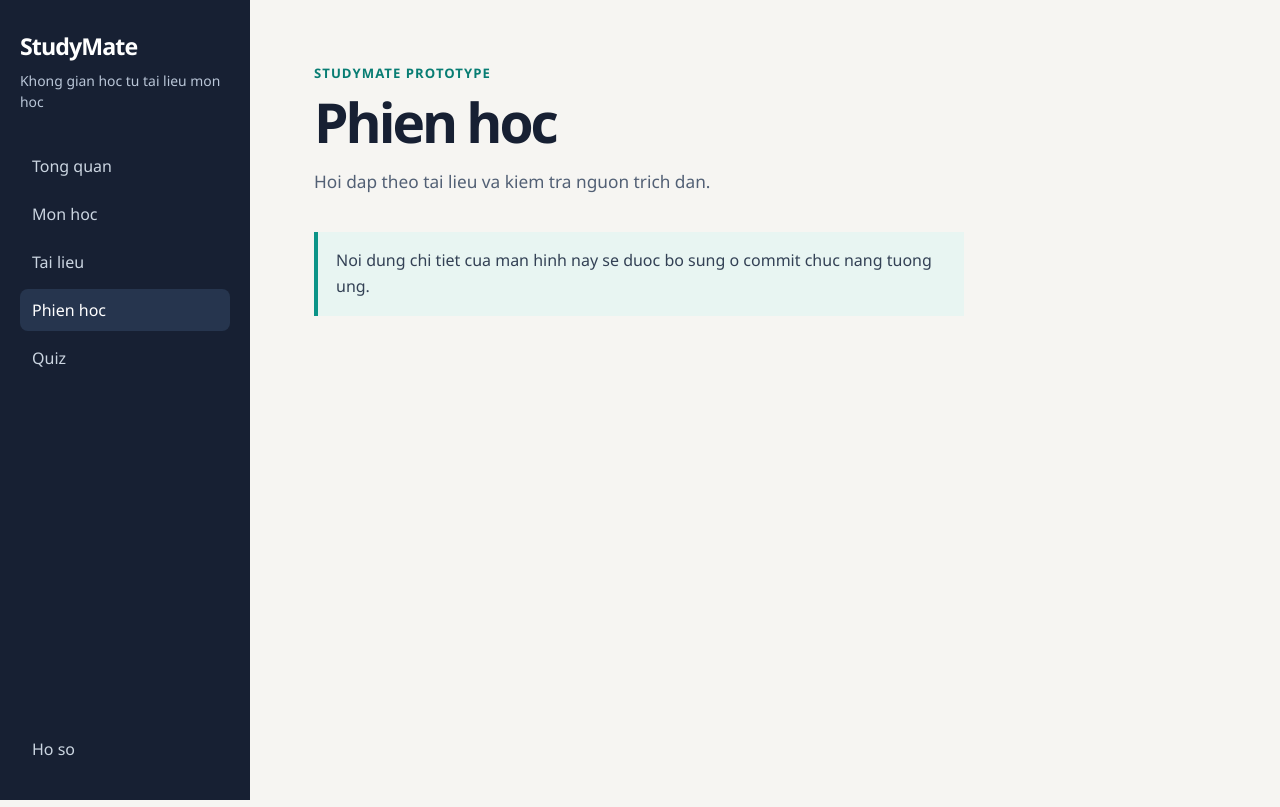
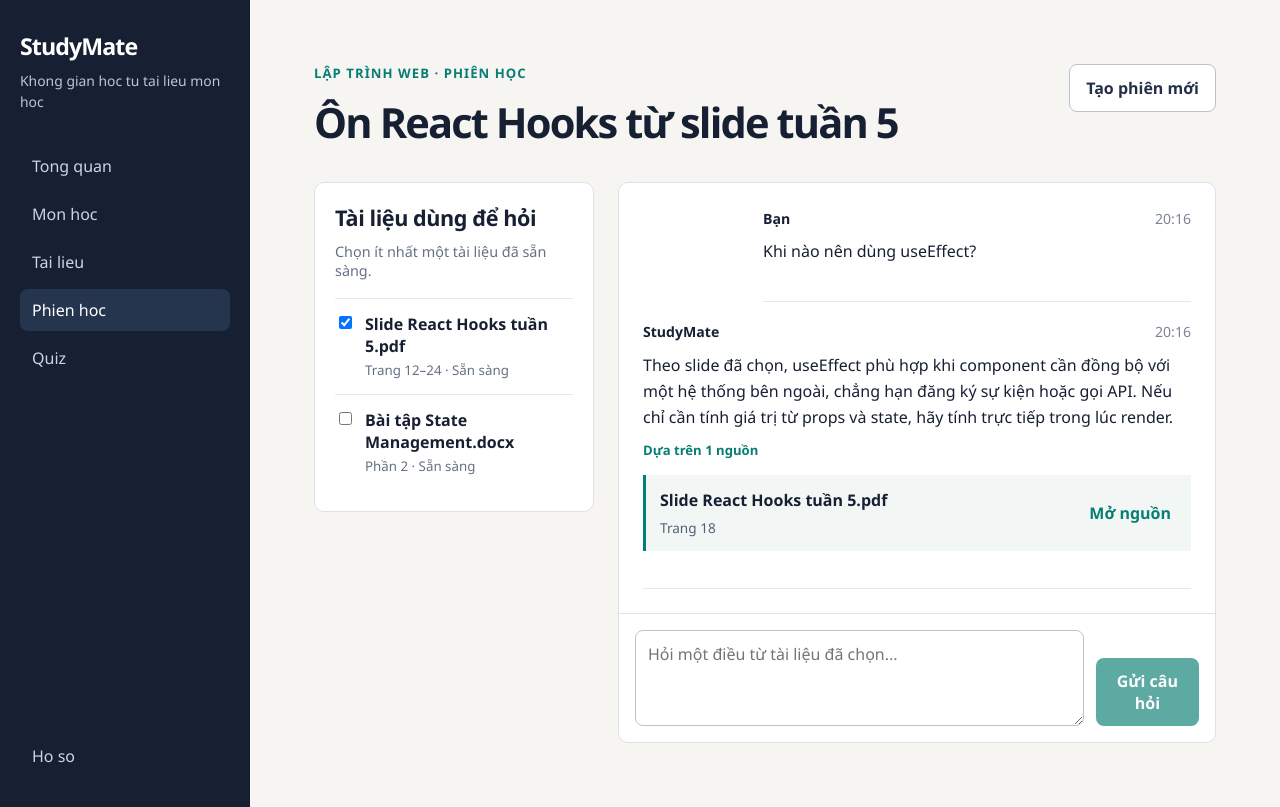
Before and after one commit to duongtran12/studymate-ai-product-development, a React (Vite) app in the folder frontend/: page /study-sessions in a window 1280 px wide. Built offline with nearby package versions, Linux system fonts and the light colour scheme.

Commit message:
feat: add grounded chat interface

```diff
--- a/frontend/src/App.jsx
+++ b/frontend/src/App.jsx
@@ -3,6 +3,7 @@ import AppLayout from "./layouts/AppLayout";
 import CourseOverviewPage from "./pages/CourseOverviewPage";
 import DashboardPage from "./pages/DashboardPage";
 import DocumentLibraryPage from "./pages/DocumentLibraryPage";
+import StudySessionPage from "./pages/StudySessionPage";
 import LoginPage from "./pages/LoginPage";
 import NotFoundPage from "./pages/NotFoundPage";
 import PlaceholderPage from "./pages/PlaceholderPage";
@@ -20,7 +21,8 @@ export default function App() {
           <Route path="courses/:courseId" element={<CourseOverviewPage />} />
           <Route path="documents" element={<DocumentLibraryPage />} />
           <Route path="courses/:courseId/documents" element={<DocumentLibraryPage />} />
-          <Route path="study-sessions" element={<PlaceholderPage title="Phien hoc" description="Hoi dap theo tai lieu va kiem tra nguon trich dan." />} />
+          <Route path="study-sessions" element={<StudySessionPage />} />
+          <Route path="study/:sessionId" element={<StudySessionPage />} />
           <Route path="quizzes" element={<PlaceholderPage title="Quiz" description="On tap voi cau hoi duoc tao tu tai lieu mon hoc." />} />
           <Route path="profile" element={<PlaceholderPage title="Ho so" description="Quan ly tai khoan va tuy chon hoc tap." />} />
           <Route path="*" element={<NotFoundPage />} />
--- /dev/null
+++ b/frontend/src/mocks/chat.js
@@ -0,0 +1,16 @@
+export const readyDocuments = [
+  { id: "react-hooks", name: "Slide React Hooks tuần 5.pdf", detail: "Trang 12–24" },
+  { id: "state-notes", name: "Bài tập State Management.docx", detail: "Phần 2" },
+];
+
+export const initialMessages = [
+  { id: 1, role: "user", text: "Khi nào nên dùng useEffect?", time: "20:16" },
+  {
+    id: 2,
+    role: "assistant",
+    text: "Theo slide đã chọn, useEffect phù hợp khi component cần đồng bộ với một hệ thống bên ngoài, chẳng hạn đăng ký sự kiện hoặc gọi API. Nếu chỉ cần tính giá trị từ props và state, hãy tính trực tiếp trong lúc render.",
+    time: "20:16",
+    confidence: "Dựa trên 1 nguồn",
+    citations: [{ document: "Slide React Hooks tuần 5.pdf", location: "Trang 18", excerpt: "Effects let a component synchronize with an external system." }],
+  },
+];
--- /dev/null
+++ b/frontend/src/pages/StudySessionPage.jsx
@@ -0,0 +1,47 @@
+import { useState } from "react";
+import { initialMessages, readyDocuments } from "../mocks/chat";
+
+export default function StudySessionPage() {
+  const [selectedDocuments, setSelectedDocuments] = useState(["react-hooks"]);
+  const [messages, setMessages] = useState(initialMessages);
+  const [question, setQuestion] = useState("");
+  const [isAnswering, setIsAnswering] = useState(false);
+  const [sessionTitle, setSessionTitle] = useState("Ôn React Hooks từ slide tuần 5");
+  const [source, setSource] = useState(null);
+
+  function toggleDocument(id) {
+    setSelectedDocuments((current) => current.includes(id) ? current.filter((item) => item !== id) : [...current, id]);
+  }
+
+  function askQuestion(event) {
+    event.preventDefault();
+    const text = question.trim();
+    if (!text || selectedDocuments.length === 0) return;
+    setMessages((current) => [...current, { id: Date.now(), role: "user", text, time: "Bây giờ" }]);
+    setQuestion("");
+    setIsAnswering(true);
+    const insufficient = /học phí|thời tiết|ngoài tài liệu/i.test(text);
+    window.setTimeout(() => {
+      const answer = insufficient
+        ? { id: Date.now() + 1, role: "assistant", text: "Mình không tìm thấy thông tin này trong các tài liệu bạn đã chọn. Hãy chọn thêm tài liệu liên quan hoặc đặt câu hỏi bám sát nội dung môn học.", time: "Bây giờ", confidence: "Không đủ ngữ cảnh", citations: [] }
+        : { id: Date.now() + 1, role: "assistant", text: "Từ tài liệu đã chọn, state nên được đặt ở component chung gần nhất khi nhiều component con cần đọc hoặc cập nhật cùng một dữ liệu. Cách này tạo một nguồn dữ liệu nhất quán cho giao diện.", time: "Bây giờ", confidence: "Dựa trên 1 nguồn", citations: [{ document: "Bài tập State Management.docx", location: "Phần 2, đoạn 3", excerpt: "Lift shared state up to the closest common parent component." }] };
+      setMessages((current) => [...current, answer]);
+      setIsAnswering(false);
+    }, 900);
+  }
+
+  return (
+    <section className="study-workspace" aria-labelledby="study-title">
+      <header className="study-header"><div><p className="eyebrow">Lập trình Web · Phiên học</p><input id="study-title" className="session-title-input" value={sessionTitle} onChange={(event) => setSessionTitle(event.target.value)} aria-label="Tên phiên học" /></div><button className="button button-secondary" onClick={() => { setMessages([]); setSessionTitle("Phiên học mới"); }}>Tạo phiên mới</button></header>
+      <div className="study-columns">
+        <aside className="document-picker" aria-labelledby="selected-documents-title"><h2 id="selected-documents-title">Tài liệu dùng để hỏi</h2><p>Chọn ít nhất một tài liệu đã sẵn sàng.</p>{readyDocuments.map((document) => <label className="document-option" key={document.id}><input type="checkbox" checked={selectedDocuments.includes(document.id)} onChange={() => toggleDocument(document.id)} /><span><strong>{document.name}</strong><small>{document.detail} · Sẵn sàng</small></span></label>)}</aside>
+        <div className="chat-panel">
+          <div className="message-list" aria-live="polite">{messages.length === 0 && <div className="empty-chat"><h2>Bắt đầu từ tài liệu đã chọn</h2><p>Hỏi về khái niệm, ví dụ hoặc phần bạn chưa hiểu. StudyMate sẽ chỉ trả lời từ phạm vi tài liệu.</p></div>}{messages.map((message) => <article className={`message message-${message.role}`} key={message.id}><div className="message-meta"><strong>{message.role === "user" ? "Bạn" : "StudyMate"}</strong><span>{message.time}</span></div><p>{message.text}</p>{message.role === "assistant" && <div className={`answer-status ${message.citations.length === 0 ? "insufficient" : ""}`}>{message.confidence}</div>}{message.citations?.map((citation) => <div className="citation" key={`${message.id}-${citation.location}`}><div><strong>{citation.document}</strong><span>{citation.location}</span></div><button className="text-button" onClick={() => setSource(citation)}>Mở nguồn</button></div>)}</article>)}{isAnswering && <div className="answering-state">StudyMate đang đối chiếu nội dung trong tài liệu đã chọn...</div>}</div>
+          {selectedDocuments.length === 0 && <p className="selection-warning">Chọn ít nhất một tài liệu Sẵn sàng trước khi đặt câu hỏi.</p>}
+          <form className="question-form" onSubmit={askQuestion}><label className="visually-hidden" htmlFor="question">Câu hỏi</label><textarea id="question" rows="3" value={question} onChange={(event) => setQuestion(event.target.value)} placeholder="Hỏi một điều từ tài liệu đã chọn..." /><button className="button button-primary" type="submit" disabled={!question.trim() || selectedDocuments.length === 0 || isAnswering}>Gửi câu hỏi</button></form>
+        </div>
+      </div>
+      {source && <div className="modal-backdrop" onMouseDown={() => setSource(null)}><div className="modal" role="dialog" aria-modal="true" aria-labelledby="source-title" onMouseDown={(event) => event.stopPropagation()}><p className="eyebrow">{source.location}</p><h2 id="source-title">{source.document}</h2><blockquote>{source.excerpt}</blockquote><div className="action-row"><button className="button button-primary" onClick={() => setSource(null)}>Đã xem nguồn</button></div></div></div>}
+    </section>
+  );
+}
--- a/frontend/src/styles.css
+++ b/frontend/src/styles.css
@@ -74,3 +74,28 @@ h3 { font-size:1.08rem; margin:0 0 8px; }
 .text-button { background:transparent; border:0; color:#087d73; cursor:pointer; font-weight:700; padding:6px; }
 .text-button.destructive { color:#b42318; }
 @media (max-width:760px) { .upload-zone,.document-row { align-items:stretch; flex-direction:column; }.row-actions { justify-content:flex-end; }.inline-error { margin:-20px 0 0; } }
+
+.study-workspace { display:grid; gap:26px; max-width:1180px; }
+.study-header { align-items:flex-start; display:flex; gap:20px; justify-content:space-between; }
+.session-title-input { background:transparent; border:0; border-bottom:1px solid transparent; color:#172033; font-size:clamp(1.65rem,3.3vw,2.6rem); font-weight:800; letter-spacing:-.045em; max-width:720px; padding:0 0 5px; width:100%; }
+.session-title-input:hover,.session-title-input:focus { border-bottom-color:#93a0b2; }
+.study-columns { align-items:start; display:grid; gap:24px; grid-template-columns:280px minmax(0,1fr); }
+.document-picker { background:#fff; border:1px solid #dde2e8; border-radius:10px; padding:20px; }
+.document-picker>p { color:#667085; font-size:.9rem; margin:-6px 0 18px; }
+.document-option { align-items:flex-start; border-top:1px solid #e5e8ec; cursor:pointer; display:flex; gap:10px; padding:14px 0; }
+.document-option input { margin-top:3px; }
+.document-option span,.document-option small { display:block; }.document-option small { color:#667085; line-height:1.45; margin-top:4px; }
+.chat-panel { background:#fff; border:1px solid #dde2e8; border-radius:10px; min-width:0; overflow:hidden; }
+.message-list { display:grid; gap:18px; max-height:58vh; min-height:430px; overflow-y:auto; padding:24px; }
+.message { border-bottom:1px solid #e5e8ec; line-height:1.65; padding:0 0 18px; }
+.message-user { margin-left:clamp(0px,10vw,120px); }
+.message-meta { align-items:center; display:flex; font-size:.88rem; gap:12px; justify-content:space-between; }.message-meta span { color:#7b8492; }
+.message p { margin:8px 0 0; }.answer-status { color:#087d73; font-size:.82rem; font-weight:800; margin-top:9px; }.answer-status.insufficient { color:#8a6116; }
+.citation { align-items:center; background:#f2f7f6; border-left:3px solid #087d73; display:flex; gap:16px; justify-content:space-between; margin-top:14px; padding:12px 14px; }
+.citation strong,.citation span { display:block; }.citation span { color:#526075; font-size:.85rem; margin-top:3px; }
+.answering-state,.selection-warning { color:#667085; font-size:.9rem; padding:0 24px 18px; }.selection-warning { background:#fff8e8; color:#805d19; margin:0; padding:12px 24px; }
+.question-form { align-items:end; border-top:1px solid #dde2e8; display:flex; gap:12px; padding:16px; }.question-form textarea { border:1px solid #b9c2cf; border-radius:8px; line-height:1.5; padding:11px 12px; resize:vertical; width:100%; }
+.empty-chat { align-self:center; color:#526075; text-align:center; }.empty-chat h2 { color:#172033; }
+blockquote { background:#f6f5f2; border-left:3px solid #93a0b2; color:#334155; line-height:1.6; margin:18px 0; padding:14px 16px; }
+@media (max-width:900px) { .study-columns { grid-template-columns:1fr; }.document-picker { display:grid; grid-template-columns:1fr 1fr; gap:0 16px; }.document-picker h2,.document-picker>p { grid-column:1/-1; } }
+@media (max-width:600px) { .study-header { flex-direction:column; }.study-header .button { width:100%; }.document-picker { display:block; }.message-list { min-height:360px; padding:18px; }.message-user { margin-left:28px; }.question-form { align-items:stretch; flex-direction:column; }.question-form .button { width:100%; } }
```
